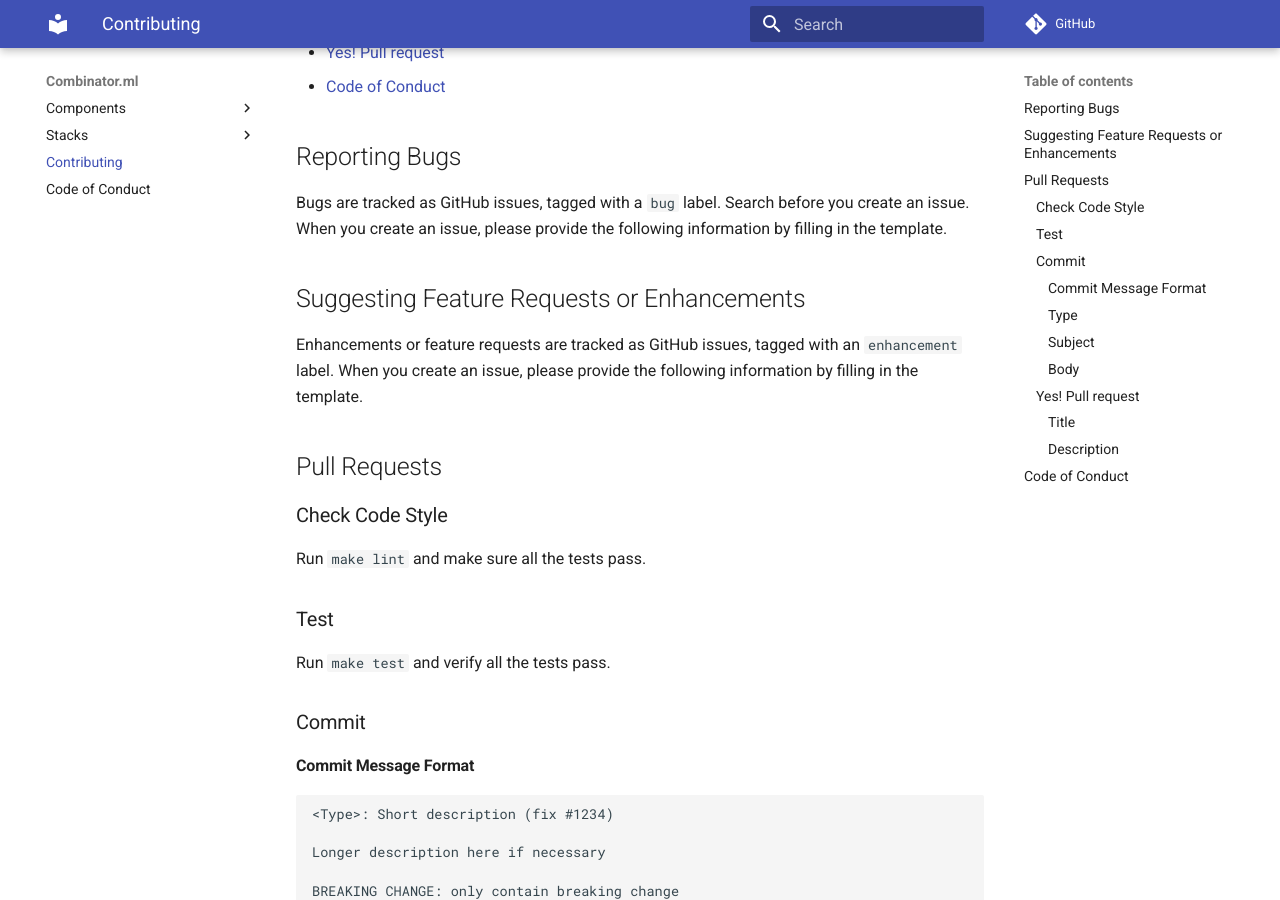
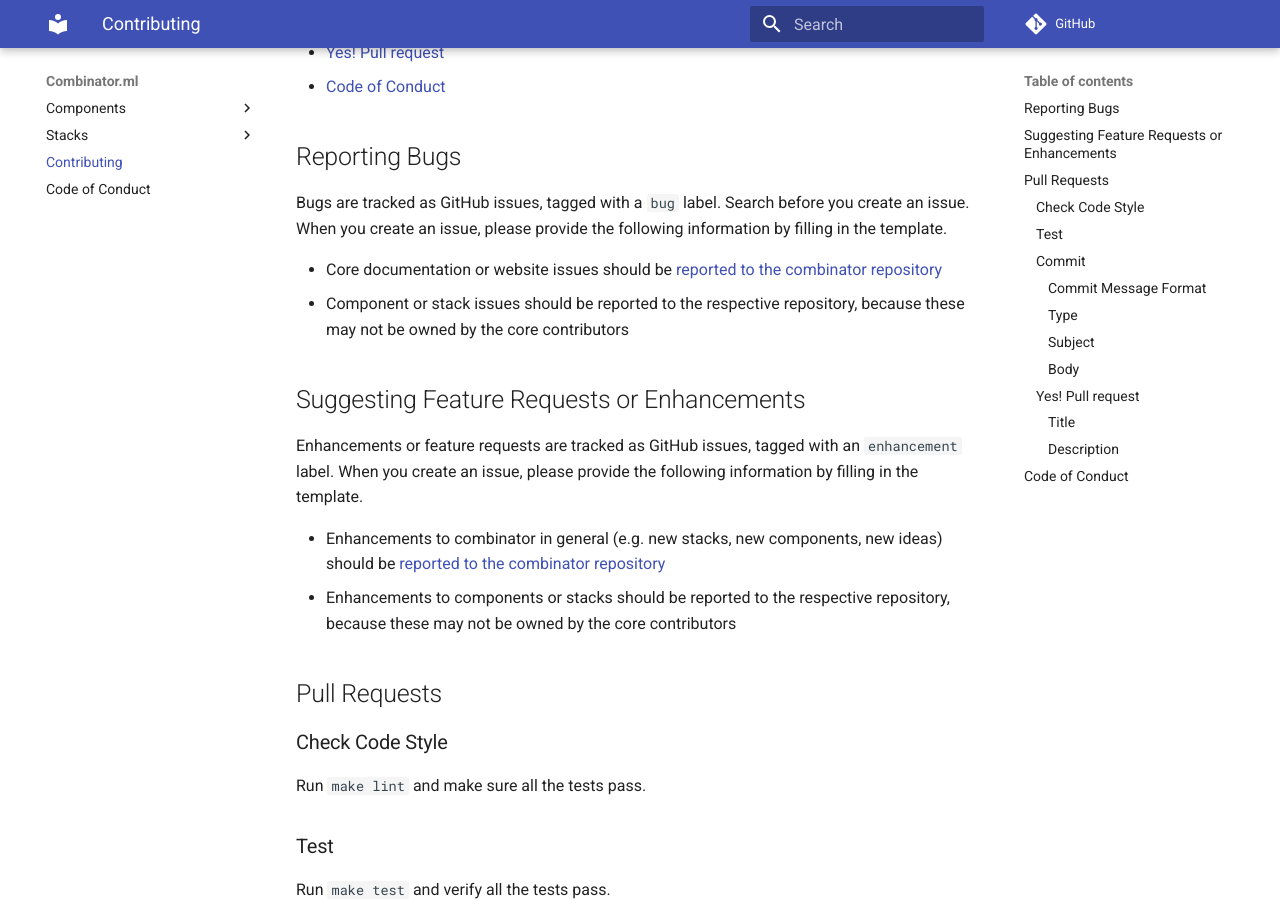
Before and after one commit to combinator-ml/combinator, an MkDocs documentation site: the page built from docs/CONTRIBUTING.md, in a window 1280 px wide and 900 px high, scrolled down 450 px. Built offline with MkDocs 1.6.1 and Material for MkDocs 9.7.7, drawn with Linux system fonts in a browser that asks for light colours; comment, search, counter and statistics services are not loaded.

Commit message:
docs: update contributing doc to describe where to post core issues

```diff
--- a/docs/CONTRIBUTING.md
+++ b/docs/CONTRIBUTING.md
@@ -17,9 +17,15 @@ The following is a set of guidelines for contributing. These are mostly guidelin
 
 Bugs are tracked as GitHub issues, tagged with a `bug` label. Search before you create an issue. When you create an issue, please provide the following information by filling in the template.
 
+- Core documentation or website issues should be [reported to the combinator repository](https://github.com/combinator-ml/combinator/issues)
+- Component or stack issues should be reported to the respective repository, because these may not be owned by the core contributors
+
 ## Suggesting Feature Requests or Enhancements
 
 Enhancements or feature requests are tracked as GitHub issues, tagged with an `enhancement` label. When you create an issue, please provide the following information by filling in the template.
+
+- Enhancements to combinator in general (e.g. new stacks, new components, new ideas) should be [reported to the combinator repository](https://github.com/combinator-ml/combinator/issues)
+- Enhancements to components or stacks should be reported to the respective repository, because these may not be owned by the core contributors
 
 ## Pull Requests
 
```
